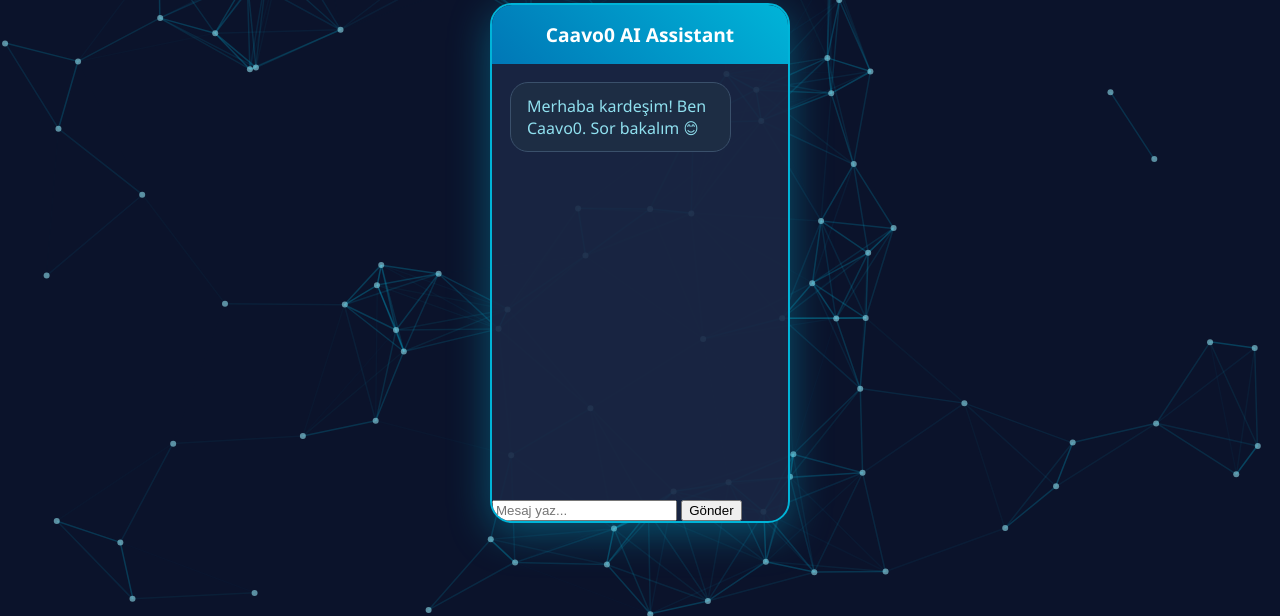
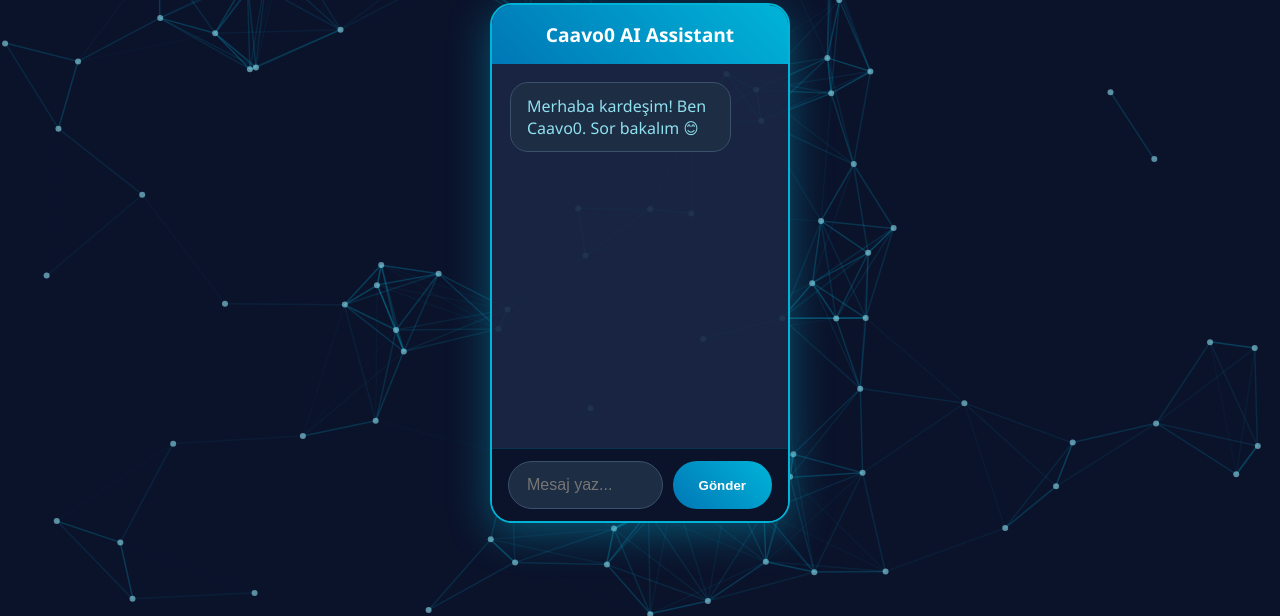
Before and after one commit to caavo0/caavo0, a website: page index.html in a window 1280 px wide. Both pictures are taken after a click on the button "Caavo0 AI". Shown: the part 184-800 px from the top of the page. Drawn offline with nearby package versions, Linux system fonts and the light colour scheme.

Commit message:
Refactor chat input and message handling logic

```diff
--- a/index.html
+++ b/index.html
@@ -129,7 +129,6 @@
         .user-message { background: #48cae4; color: #0b132b; align-self: flex-end; }
         .ai-message { background: #1d2d44; color: #90e0ef; align-self: flex-start; border: 1px solid #3a506b; }
 
-        /* Yazıyor Animasyonu */
         .typing-indicator {
             display: inline-flex;
             align-items: center;
@@ -156,6 +155,37 @@
         @keyframes bounce {
             0%, 80%, 100% { transform: scale(0); }
             40% { transform: scale(1); }
+        }
+
+        .chat-input-area {
+            display: flex;
+            padding: 12px 16px;
+            background: #0b132b;
+            gap: 10px;
+            border-top: 1px solid rgba(0, 180, 216, 0.2);
+        }
+
+        .chat-input-area input {
+            flex: 1;
+            background: #1d2d44;
+            border: 1px solid #3a506b;
+            padding: 14px 18px;
+            border-radius: 30px;
+            color: white;
+            font-size: 1rem;
+            min-width: 0;
+        }
+
+        .chat-input-area button {
+            background: linear-gradient(45deg, #0077b6, #00b4d8);
+            border: none;
+            color: white;
+            padding: 0 26px;
+            border-radius: 30px;
+            cursor: pointer;
+            font-weight: bold;
+            white-space: nowrap;
+            flex-shrink: 0;
         }
     </style>
 </head>
@@ -226,7 +256,7 @@
             const text = userInput.value.trim();
             if (!text) return;
 
-            appendMessage(text, 'user-message', true);
+            appendMessage(text, 'user-message');
             userInput.value = '';
 
             const typing = showTypingIndicator();
@@ -246,7 +276,7 @@
             }
         }
 
-        function appendMessage(text, className, isNew = false) {
+        function appendMessage(text, className) {
             const div = document.createElement('div');
             div.className = `message ${className}`;
             div.textContent = text;
@@ -266,7 +296,7 @@
                     div.textContent += text.charAt(i);
                     i++;
                     chatMessages.scrollTop = chatMessages.scrollHeight;
-                    setTimeout(type, 15); // Yazma hızı (15ms)
+                    setTimeout(type, 20);
                 }
             }
             type();
```
